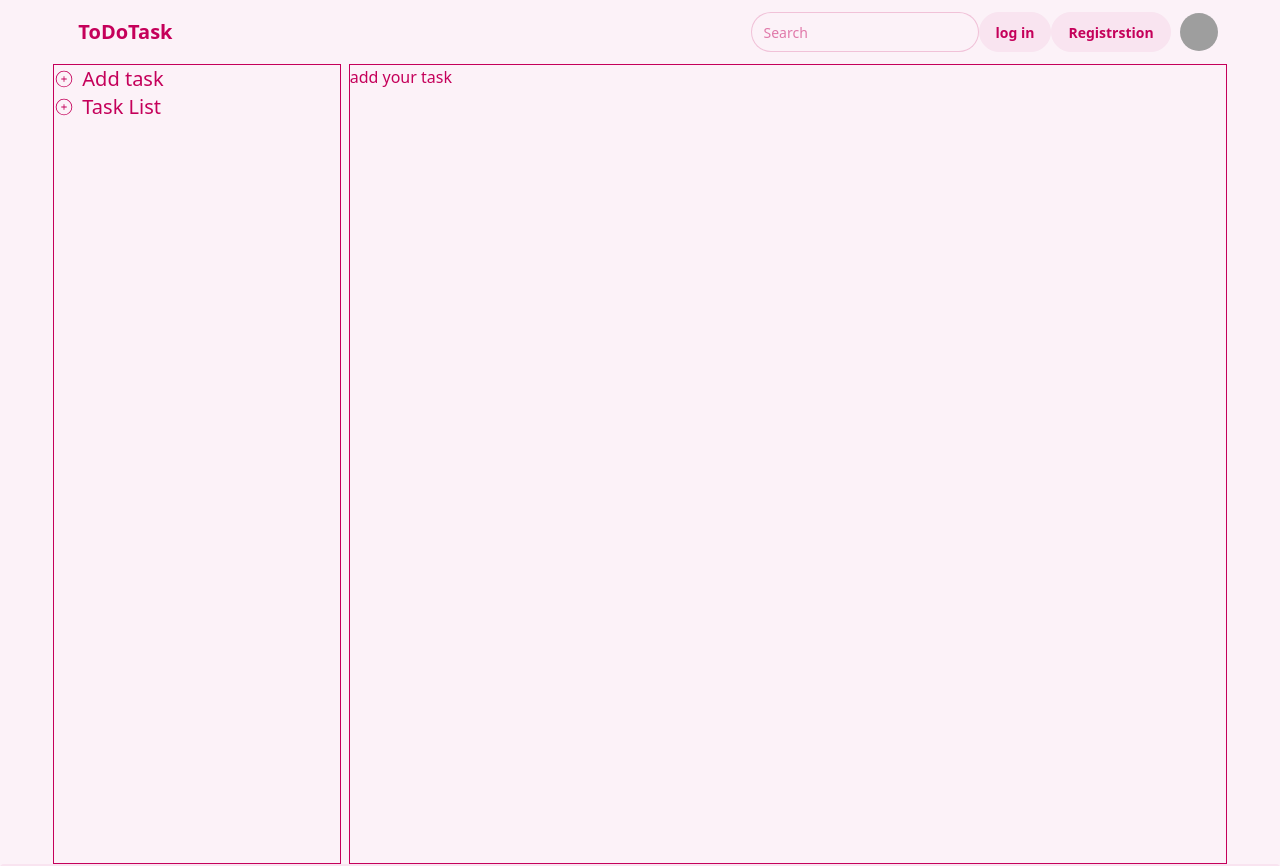
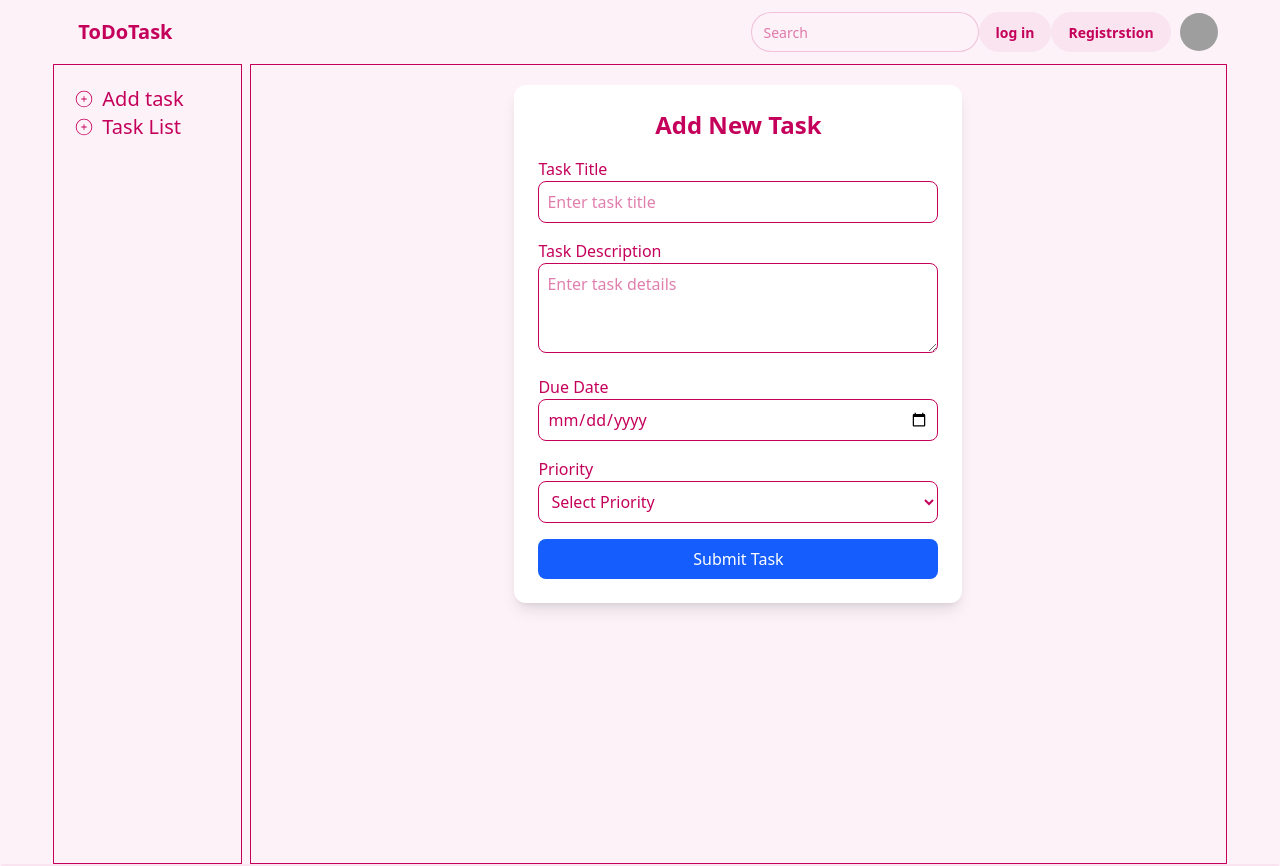
Before and after one commit to tanvermax/task-management, a React (Vite) app: page /addtask in a window 1280 px wide. Shown: the top 866 px of the page. Built offline with nearby package versions, Linux system fonts and the light colour scheme; grey boxes are pictures that could not be loaded.

Commit message:
task added page added

```diff
--- a/package.json
+++ b/package.json
@@ -16,6 +16,7 @@
     "match-sorter": "^8.0.0",
     "react": "^19.0.0",
     "react-dom": "^19.0.0",
+    "react-hook-form": "^7.54.2",
     "react-icons": "^5.5.0",
     "react-router-dom": "^7.2.0",
     "sort-by": "^1.2.0"
--- a/src/Component/Home/Home.jsx
+++ b/src/Component/Home/Home.jsx
@@ -5,8 +5,8 @@ import { Link, Outlet } from "react-router-dom";
 const Home = () => {
   return (
     <div className="w-11/12 mx-auto grid grid-cols-12 gap-2 min-h-screen">
-      <div className="col-span-3 border">
-        <ul className="  ">
+      <div className="col-span-2 border">
+        <ul className=" p-5 ">
           <Link to={"addtask"} className="flex items-center gap-2 text-xl">
             <CiCirclePlus />
             Add task
@@ -17,7 +17,7 @@ const Home = () => {
           </Link>
         </ul>
       </div>
-      <div className="col-span-9 border">
+      <div className="col-span-10 border p-5">
         <Outlet></Outlet>
       </div>
     </div>
--- /dev/null
+++ b/src/Component/Home/Inbox.jsx
@@ -0,0 +1,11 @@
+import React from 'react';
+
+const Inbox = () => {
+    return (
+        <div>
+            <h1>inbox</h1>
+        </div>
+    );
+};
+
+export default Inbox;
--- a/src/Component/Navber/Navber.jsx
+++ b/src/Component/Navber/Navber.jsx
@@ -6,7 +6,7 @@ const Navber = () => {
     <div>
       <div className="navbar w-11/12 mx-auto">
         <div className="flex-1">
-          <a className="btn btn-ghost text-xl">ToDoTask</a>
+          <Link to={"/"} className="btn btn-ghost text-xl">ToDoTask</Link>
         </div>
         <div className="flex gap-2">
           <div className="form-control">
--- a/src/PrivetRouts/Addtask.jsx
+++ b/src/PrivetRouts/Addtask.jsx
@@ -1,11 +1,90 @@
-import React from 'react';
+import React from "react";
+import { useForm } from "react-hook-form";
 
 const Addtask = () => {
-    return (
+  const {
+    register,
+    handleSubmit,
+    formState: { errors },
+    reset,
+  } = useForm();
+
+  const onSubmit = (data) => {
+    console.log("Task Data:", data);
+    reset(); // Clear form after submission
+  };
+  return (
+    <div className="max-w-md mx-auto bg-white shadow-lg p-6 rounded-xl">
+      <h2 className="text-2xl font-semibold text-center mb-4">Add New Task</h2>
+      <form onSubmit={handleSubmit(onSubmit)} className="space-y-4">
+        {/* Task Title */}
         <div>
-            <h1>add your task</h1>
+          <label className="block font-medium">Task Title</label>
+          <input
+            type="text"
+            {...register("title", { required: "Title is required" })}
+            className="w-full p-2 border rounded-lg outline-none focus:ring-2 focus:ring-blue-400"
+            placeholder="Enter task title"
+          />
+          {errors.title && (
+            <p className="text-red-500">{errors.title.message}</p>
+          )}
         </div>
-    );
+
+        {/* Task Description */}
+        <div>
+          <label className="block font-medium">Task Description</label>
+          <textarea
+            {...register("description", {
+              required: "Description is required",
+            })}
+            className="w-full p-2 border rounded-lg outline-none focus:ring-2 focus:ring-blue-400"
+            placeholder="Enter task details"
+            rows="3"
+          ></textarea>
+          {errors.description && (
+            <p className="text-red-500">{errors.description.message}</p>
+          )}
+        </div>
+
+        {/* Due Date */}
+        <div>
+          <label className="block font-medium">Due Date</label>
+          <input
+            type="date"
+            {...register("date", { required: "Date is required" })}
+            className="w-full p-2 border rounded-lg outline-none focus:ring-2 focus:ring-blue-400"
+          />
+          {errors.date && <p className="text-red-500">{errors.date.message}</p>}
+        </div>
+
+        {/* Priority Mark */}
+        <div>
+          <label className="block font-medium">Priority</label>
+          <select
+            {...register("priority", { required: "Priority is required" })}
+            className="w-full p-2 border rounded-lg outline-none focus:ring-2 focus:ring-blue-400"
+          >
+            <option value="">Select Priority</option>
+            <option value="red">🔴 Red Flag (High Priority)</option>
+            <option value="yellow">🟡 Yellow Flag (Medium Priority)</option>
+            <option value="green">🟢 Green Flag (Low Priority)</option>
+          </select>
+          {errors.priority && (
+            <p className="text-red-500">{errors.priority.message}</p>
+          )}
+        </div>
+
+        {/* Submit Button */}
+        <button
+          type="submit"
+          className="w-full bg-blue-600 text-white p-2 rounded-lg hover:bg-blue-700 transition"
+        >
+          Submit Task
+        </button>
+      </form>
+    </div>
+  );
 };
 
 export default Addtask;
--- a/src/Routs/routs.jsx
+++ b/src/Routs/routs.jsx
@@ -5,6 +5,7 @@ import Addtask from "../PrivetRouts/Addtask";
 import TaskList from "../PrivetRouts/TaskList";
 import Log from "../Component/Auth/Log";
 import Registration from "../Component/Auth/Registration";
+import Inbox from "../Component/Home/Inbox";
 
 export const routs = createBrowserRouter([
   {
@@ -16,7 +17,10 @@ export const routs = createBrowserRouter([
         path: "/",
         element: <Home></Home>,
         errorElement: <h2>erro there is no page</h2>,
-        children: [
+        children: [{
+          path:"/",
+          element:<Inbox></Inbox>
+        },
           {
             path: "/addtask",
             element: <Addtask></Addtask>,
```
Also changed, not shown: 1 other file (tests, documents, lock files or other folders).
